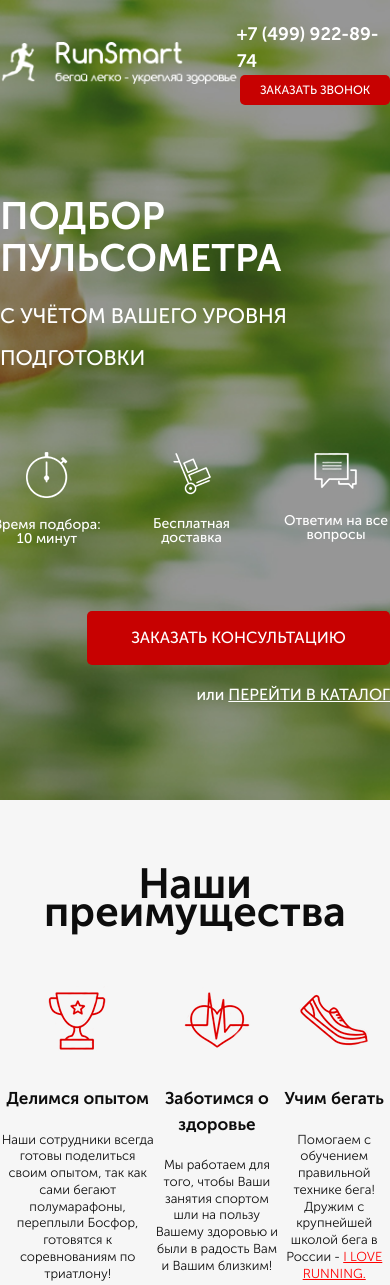
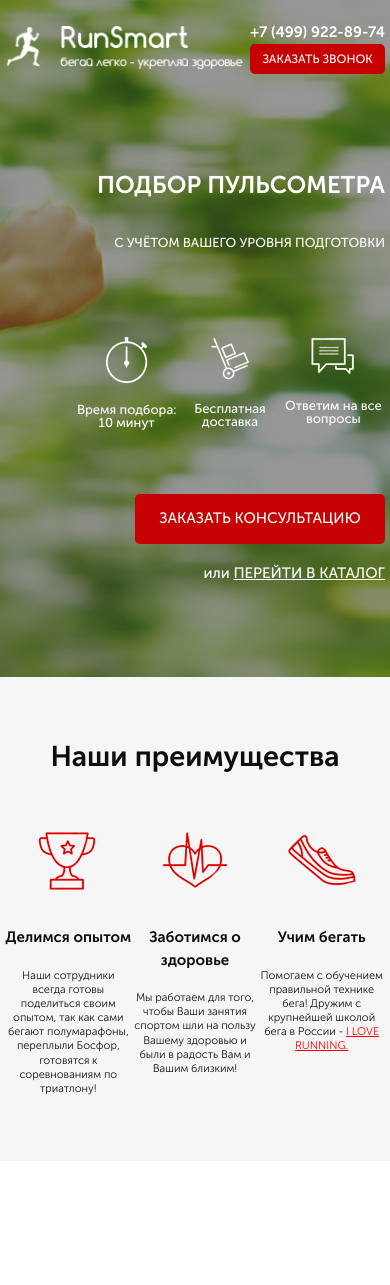
Before and after one commit to dimamedvid/Module-3-landing, a website: page src/index.html in a window 390 px wide. After the commit the page ends 1161 px from the top, so only its background shows below. Drawn offline with Linux system fonts and the light colour scheme.

Commit message:
add first homework with second part adaption

```diff
--- a/src/sass/blocks/_advantages.scss
+++ b/src/sass/blocks/_advantages.scss
@@ -18,7 +18,7 @@
         display: flex;
         flex-direction: column;
         align-items: center;
-        max-width: 238px;
+        width: 238px;
     }
     &__img{
         display: block;
--- a/src/sass/blocks/_media.scss
+++ b/src/sass/blocks/_media.scss
@@ -39,13 +39,70 @@
             display: none;
         }
     }
+    .advantages{
+        &__header{
+            font-size: 24px;
+        }
+        &__title{
+            font-size: 16px;
+        }
+        &__text{
+            font-size: 12px;
+        }
+    }
     .promo{
         &__icons{
             width: 397px;
         }
     }
-
 }
 @media (max-width: 575px){
-
+    .container {
+        padding: 0 5px;
+    }
+    .header{
+        &__contacts{
+            margin-left: 7px;
+        }
+        &__phone{
+            font-size: 15px;
+        }
+    }
+    .promo{
+        &__header{
+            font-size: 24px;
+        }
+        &__subheader{
+            font-size: 13px;
+        }
+        &__icons{
+            width: 310px;
+        }
+        &__icon{
+            font-size: 13px;
+        }
+        &__link{
+            font-size: 15px;
+        }
+    }
+    .advantages{
+        &__header{
+            font-size: 19px;
+        }
+        &__title{
+            font-size: 15px;
+        }
+        &__text{
+            font-size: 11px;
+        }
+    }
+    .button{
+        width: 135px;
+        height: 30px;
+        &_main{
+            width: 250px;
+            height: 50px;
+            font-size: 15px;
+        }
+    }
 }
```
Also changed, not shown: src/css/style.css, src/css/style.min.css, 1 other file.
